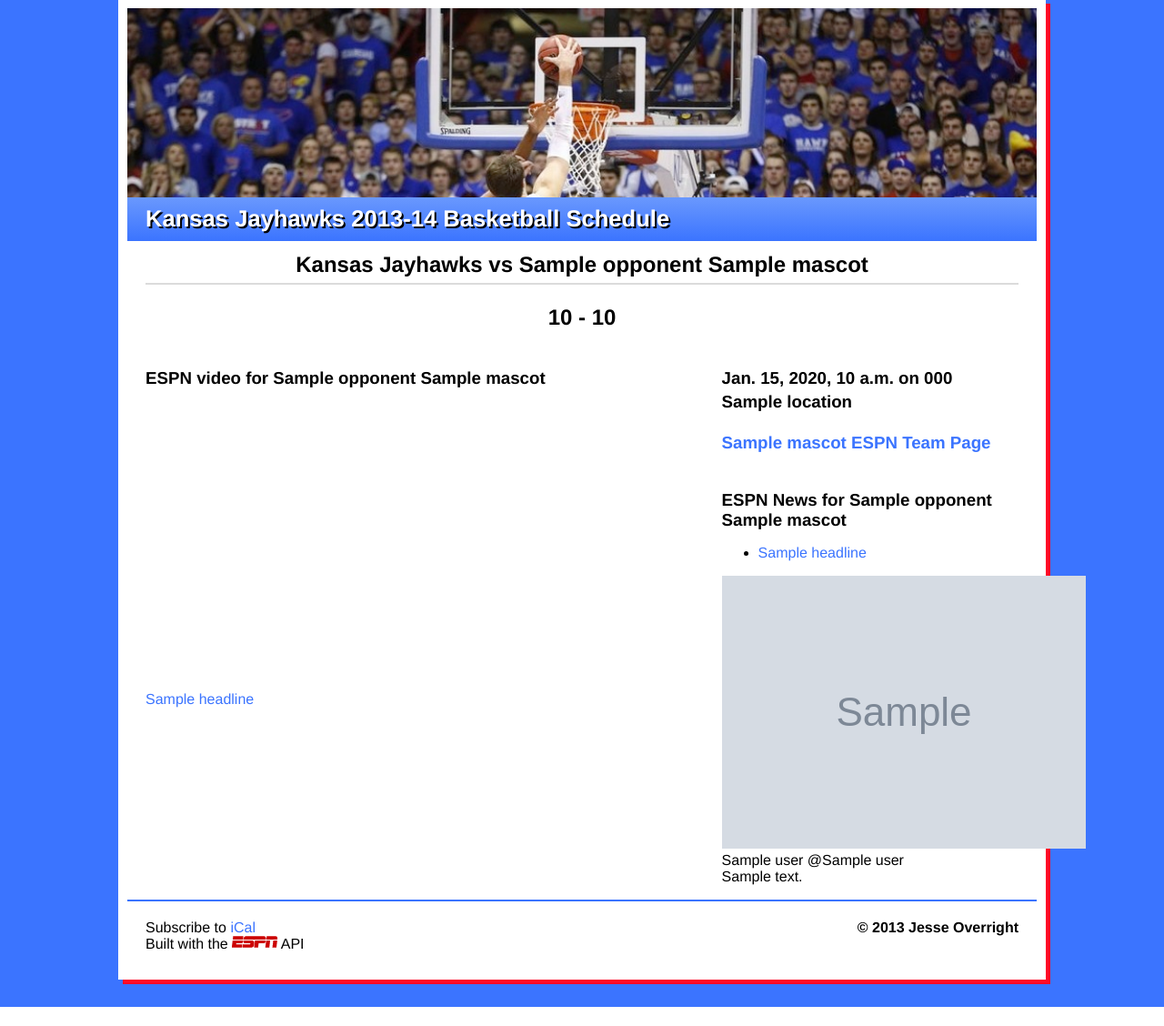
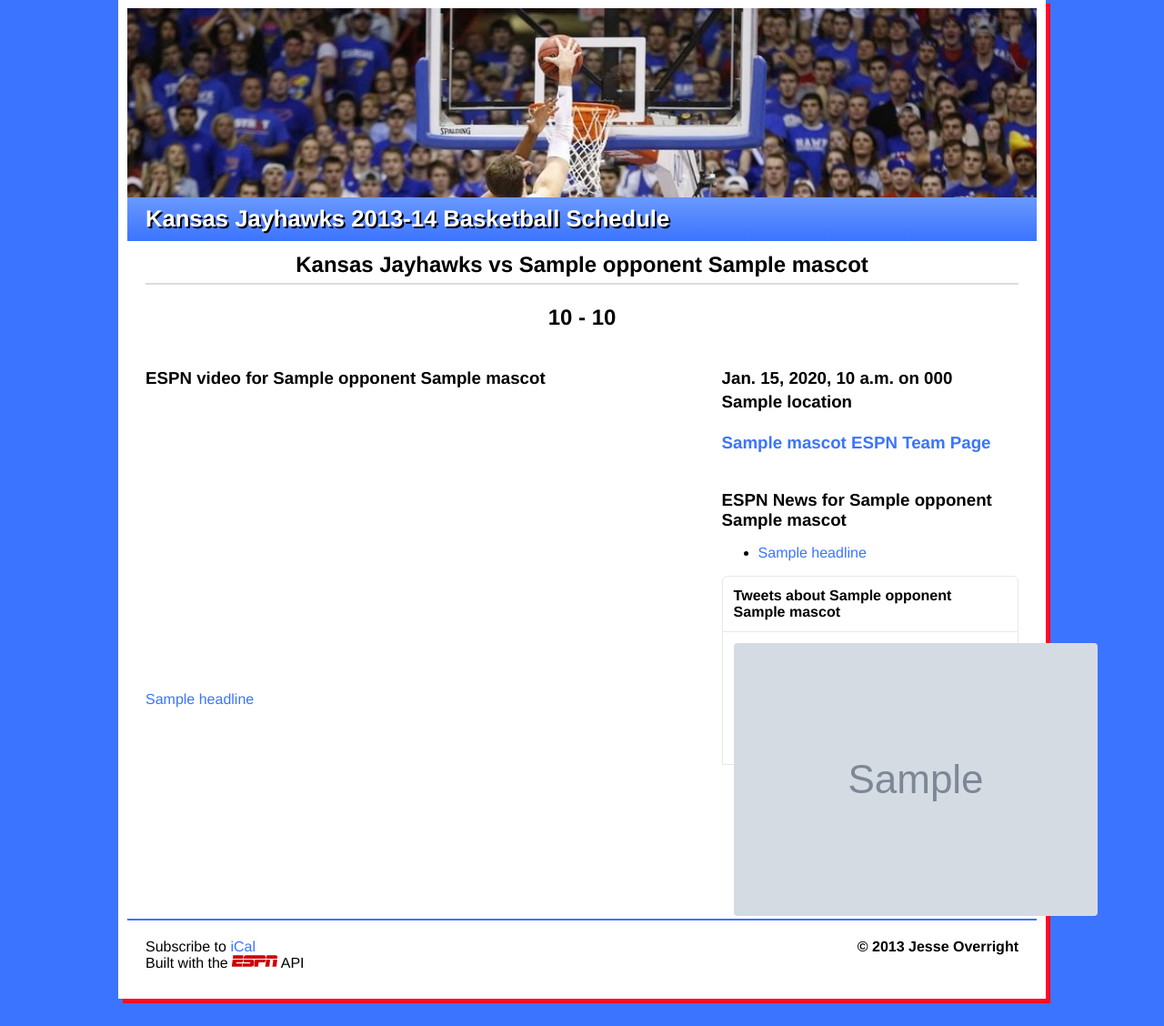
Before and after one commit to jesseoverright/django-jayhawk-schedule, a Django app: template schedule/templates/schedule/game.html in a window 1280 px wide. Shown: the part 31-1159 px from the top of the page at 91% size. Before the commit the page ends 1138 px from the top, so only its background shows below. Run offline with Django 3.2, Linux system fonts and the light colour scheme; the template is opened without the code that fills it: most values are stand-ins (such as "Sample title", 1, 10 or a date in 2020); grey boxes marked "Sample" are stand-in pictures; some libraries are stand-ins or nearby versions.

Commit message:
Added twitter timeline styles

```diff
--- a/jayhawkschedule/static/css/jayhawks.css
+++ b/jayhawkschedule/static/css/jayhawks.css
@@ -81,11 +81,6 @@ h4, p {
     margin: 0.5em auto;
     min-width: 80px;
     padding: 10px;
-}
-
-#single-game p {
-    clear: both;
-    margin-bottom: 1em;
 }
 
 #single-game .left-column, #single-game .right-column {
@@ -181,6 +176,47 @@ h4, p {
     height: 100% !important;
 }
 
+.twitter-timeline {
+    margin-bottom: 10px;
+}
+
+.twitter-timeline h4 {
+    border-radius: 6px 6px 0 0;
+    border: 1px solid #e8e8e8;
+    padding:12px;
+    margin: 0 0 -1px 0;
+}
+
+.tweet {
+    font-size: 14px;
+    line-height: 16px;
+    border: 1px solid #e8e8e8;
+    padding: 12px;
+    margin-bottom: -1px;
+}
+
+.tweet:last-child {
+    margin-bottom: 0px;
+}
+
+.tweet-profile {
+    overflow: hidden;
+}
+
+.tweet-profile .handle {
+    font-size: 12px;
+    color: #707070;
+}
+
+.tweet-image {
+    float: left;
+    margin-right: 9px;
+}
+
+.tweet-image img {
+    border-radius: 4px;
+}
+
 form {
     margin-top: 1em;
 }
--- a/schedule/models.py
+++ b/schedule/models.py
@@ -31,7 +31,7 @@ class EspnApi(object):
             self.teams = []
 
     def _get_results(self, url, params):
-        cache_key = url + str(params)
+        cache_key = u'%s%s' % (url, str(params))
         json_results = cache.get(cache_key)
 
         if not json_results:
@@ -167,6 +167,6 @@ class Game(models.Model):
     def get_absolute_url(self):
         return reverse('schedule.views.game', args=[self.slug])
 
-    def test_tweets(self):
+    def get_tweets(self):
         twitter_api = TwitterApi()
         return twitter_api.get_tweets(self.opponent, self.mascot)
--- a/schedule/templates/schedule/game.html
+++ b/schedule/templates/schedule/game.html
@@ -63,13 +63,24 @@
         <!--<a class="twitter-timeline" data-dnt="true" href="https://twitter.com/search?q={{game.opponent.split|join:'+'}}+{{ game.mascot.split|join:'+' }}" data-widget-id="400717007772844032" data-search-term="test">Tweets about "{{game.opponent}} {{game.mascot}}"</a>
         <script>!function(d,s,id){var js,fjs=d.getElementsByTagName(s)[0],p=/^http:/.test(d.location)?'http':'https';if(!d.getElementById(id)){js=d.createElement(s);js.id=id;js.src=p+"://platform.twitter.com/widgets.js";fjs.parentNode.insertBefore(js,fjs);}}(document,"script","twitter-wjs");</script>-->
 
-        {% for tweet in game.test_tweets %}
+        <div class="twitter-timeline">
+            <h4>Tweets about {{game.opponent}} {{game.mascot}}</h4>
+            {% for tweet in game.get_tweets %}
             <div class="tweet">
-                <img src="{{tweet.user.profile_image_url_https}}">{{tweet.user.name}} @{{tweet.user.screen_name}}
-                <p>{{tweet.text}}</p>
+                <div class="tweet-image">
+                    <img src="{{tweet.user.profile_image_url_https}}">
+                </div>
+                <div class="tweet-profile">
+                    <p>
+                        <span class="profile"><strong>{{tweet.user.name}}</strong></span>
+                        <span class="handle">@{{tweet.user.screen_name}}</span>
+                        <span class="time">{{tweet.created_at|date:"md"}}</span>
+                    </p>
+                    <p>{{tweet.text}}</p>
+                </div>
             </div>
         {% endfor %}
-
+        </div>
 
     </div>
 </div>
```
